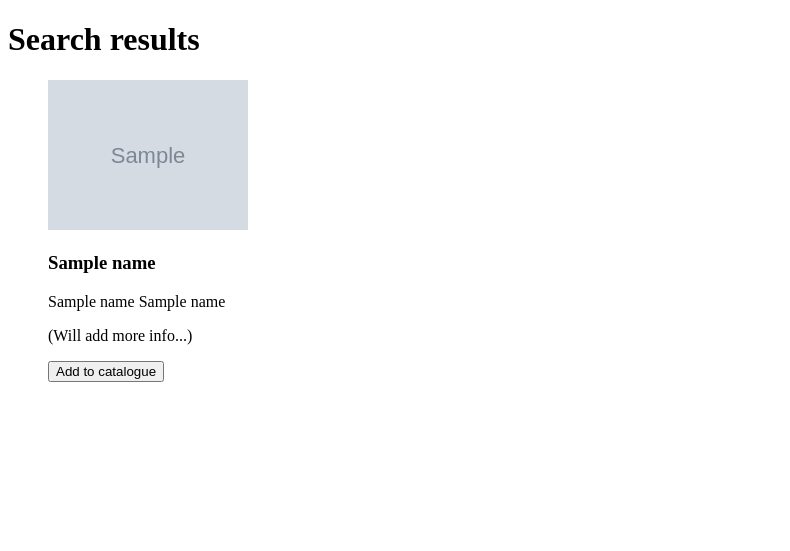
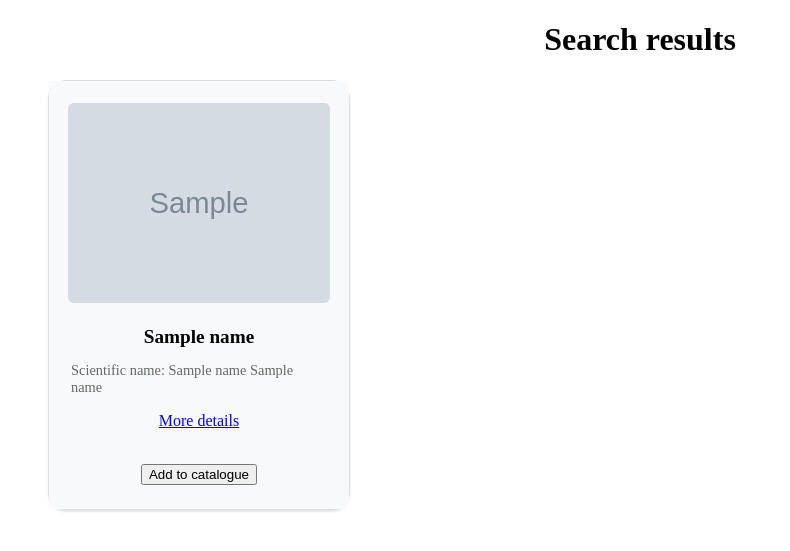
Before and after one commit to ChristianAlameda/BirdWatchers, a Flask app: template templates/add.html in a window 1280 px wide. Shown: the part 186-737 px from the top of the page, without its empty margins (0-790 px from the left). Run offline with Flask 3, Linux system fonts and the light colour scheme; the template is opened without the code that fills it: most values are stand-ins (such as "Sample title", 1, 10 or a date in 2020); grey boxes marked "Sample" are stand-in pictures.

Commit message:
Added more bird information to search results and updated CSS for 'add.html'

```diff
--- a/templates/add.html
+++ b/templates/add.html
@@ -10,28 +10,91 @@
     -->
 
     <style>
-        img {
-            width: 200px;
-            height: auto; /* Maintain the aspect ratio */
+        .card {
+            width: 300px;
+            border: 1px solid #ddd;
+            border-radius: 18px;
+            box-shadow: 0 2px 2px rgba(0, 0, 0, 0.1);
+            background-color: #fff;
+            text-align: center;
+            margin-bottom: 20px;
+        }
+
+        .card-img-top {
+            width: 90%;
+            height: 200px;
+            object-fit: cover;
+            border-top-left-radius: 6px;
+            border-top-right-radius: 6px;
+            border-bottom-left-radius: 6px;
+            border-bottom-right-radius: 6px;
+        }
+
+        .card-body {
+            background-color: #f8f9fa;
+            padding: 4px;
+        }
+
+        .card-title {
+            font-size: 1.2rem;
+            font-weight: bold;
+            margin-bottom: 5px;
+        }
+
+        .card-text {
+            font-size: 0.9rem;
+            color: #666;
+            text-align: left;
+            margin-bottom: 10px;
+            margin-left: 18px;
+            margin-right: 18px;
         }
     </style>
 
-    <h1>Search results</h1>
+    <h1 style="text-align: center;">Search results</h1>
 
     <form action="/add" method="POST">
         <ul>
             {% for item in query_results %}
 
 
-                <div class="card">
-                    <div class="card-body">
-                        <img src="{{ item.image }}">
-                        <h3 class="card-title">{{ item.names.common_name }}</h3>
-                        <p class="card-text">{{ item.names.genus_name }} {{ item.names.species_name }}</p>
-                        <p>(Will add more info...)</p>
-                        <button type="submit" name="selected_item" value="{{ item }}" id="{{ item }}">Add to catalogue</button>
+                    <div class="card">
+                        <div class="card-body">
+                            <br>
+                            <img src="{{ item.image }}" class="card-img-top" alt="Item Image">
+                            <h3 class="card-title">{{ item.names.common_name }}</h3>
+                            <p class="card-text">Scientific name: {{ item.names.genus_name }} {{ item.names.species_name }}</p>
+
+                            <div class="additionalDetails" style="display: none;">
+                                <p class="card-text">Native US regions:
+                                    <span>
+                                        {% for region in item.nat_habitat.native_regions %}
+                                            {{ region }}{% if not loop.last %}, {% endif %}
+                                        {% endfor %}
+                                    </span>
+                                </p>
+                                <p class="card-text">Habit description: {{ item.nat_habitat.habitat_desc }}</p>
+                                <p class="card-text">Active: {{ item.active }}</p>
+                                <p class="card-text">Diet: {{ item.diet }}</p>
+                                <p class="card-text">Behaviors:
+                                    <span>
+                                        {% for descriptor in item.behavior.descriptors %}
+                                            {{ descriptor }}{% if not loop.last %}, {% endif %}
+                                        {% endfor %}
+                                    </span>
+                                </p>
+                                <p class="card-text">Behavior description: {{ item.behavior.behavior_desc }}</p>
+                                <p class="card-text">Conservation status: {{ item.conservation_status }}</p>
+                            </div>
+
+                            <p class="toggleDetails" style="text-decoration: underline; color: blue; cursor: pointer;" onclick="toggleDetails(this)">More details</p>
+                            <br>
+
+                            <button type="submit" name="selected_item" style ="margin-bottom: 20px;" value="{{ item }}" id="{{ item }}">Add to catalogue</button>
+                            <br>
+
+                        </div>
                     </div>
-                </div>
 
 
                 <!-- CHRISTIAN - ORIGINAL CODE START
@@ -50,4 +113,21 @@
         -->
 
     </form>
+
+    <script>
+        function toggleDetails(button) {
+            const cardBody = button.parentElement;
+            const additionalDetails = cardBody.querySelector('.additionalDetails');
+            const buttonText = cardBody.querySelector('.toggleDetails');
+
+            if (additionalDetails.style.display === 'none') {
+                additionalDetails.style.display = 'block';
+                buttonText.textContent = 'Show less';
+            } else {
+                additionalDetails.style.display = 'none';
+                buttonText.textContent = 'More details';
+            }
+        }
+    </script>
+
 {% endblock %}
```
